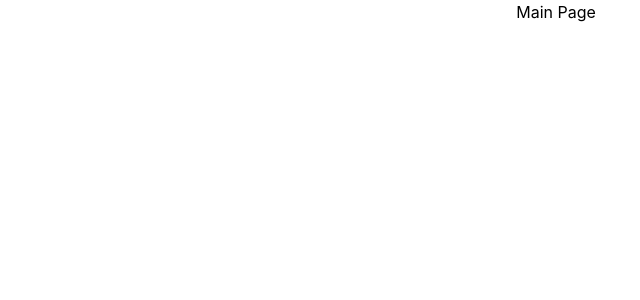
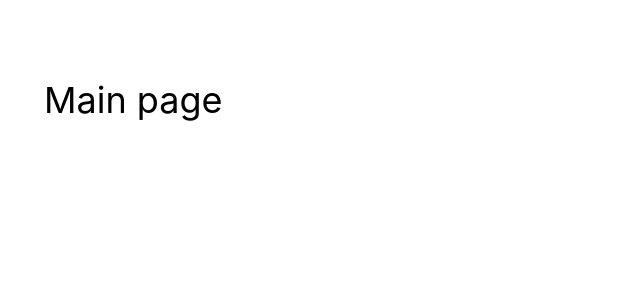
Before and after one commit to ishantsahni/the-task, a React (Create React App) app: page / in a window 1280 px wide. Shown: the top 300 px of the page, without its empty margins (84-724 px from the left). Built offline with nearby package versions, Linux system fonts and the light colour scheme.

Commit message:
added main page

```diff
--- a/src/components/MainPage/index.js
+++ b/src/components/MainPage/index.js
@@ -1,11 +1,15 @@
 import React from "react";
 
 const MainPage = () => {
-    return (
-        <div>
-            <p>Main Page</p>
+  return (
+    <div>
+      <div className="w-4/5 mx-auto text-left pt-20">
+        <div className="">
+          <p className="text-4xl">Main page</p>
         </div>
-    );
-}
+      </div>
+    </div>
+  );
+};
 
 export default MainPage;
```
